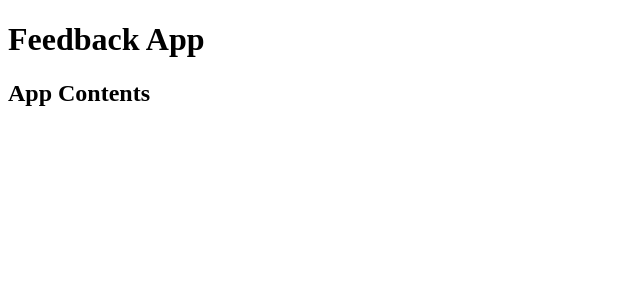
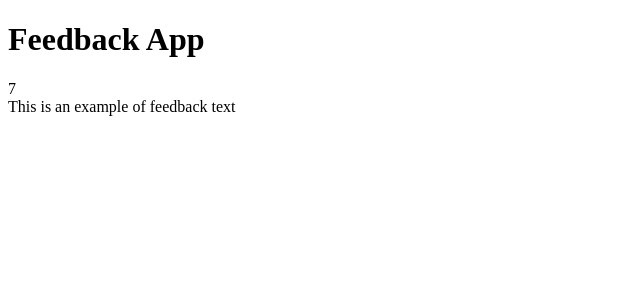
Before and after one commit to codeherbert/feedback-app-plus, a React (Create React App) app: page / in a window 1280 px wide. Shown: the top 300 px of the page, without its empty margins (0-640 px from the left). Built offline with nearby package versions, Linux system fonts and the light colour scheme.

Commit message:
creates a feedbackitem component with initial state

```diff
--- a/src/App.js
+++ b/src/App.js
@@ -1,11 +1,12 @@
 import React from 'react';
 import Header from './components/Header';
+import FeedbackItem from './components/FeedbackItem';
 
 function App() {
   return (
     <>
       <Header />
-      <h2>App Contents</h2>
+      <FeedbackItem />
     </>
   );
 }
--- /dev/null
+++ b/src/components/FeedbackItem.js
@@ -0,0 +1,15 @@
+import React, { useState } from 'react';
+
+function FeedbackItem () {
+    const [rating, setRating] = useState(7);
+    const [text, setText] = useState("This is an example of feedback text");
+
+    return (
+        <div className="card">
+            <div className="num-display">{rating}</div>
+            <div className="text-display">{text}</div>
+        </div>
+    )
+}
+
+export default FeedbackItem;
```
